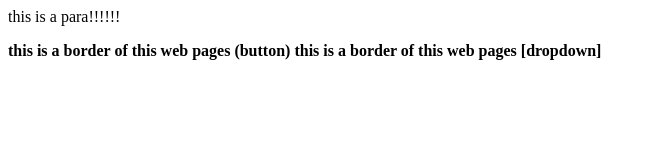
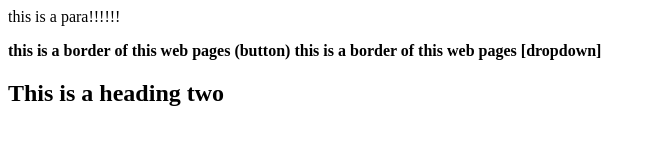
Before and after one commit to thek-Github/git4, a plain HTML site: page index.html in a window 1280 px wide. Shown: the whole page, without its empty margins (0-656 px from the left). Drawn offline with Linux system fonts and the light colour scheme.

Commit message:
added a new line

```diff
--- a/index.html
+++ b/index.html
@@ -1,3 +1,4 @@
 <p>this is a para!!!!!!</p>
 <b>this is a border of this web pages (button)</b>
 <b>this is a border of this web pages [dropdown]</b>
+<h2>This is a heading two</h2>
```
